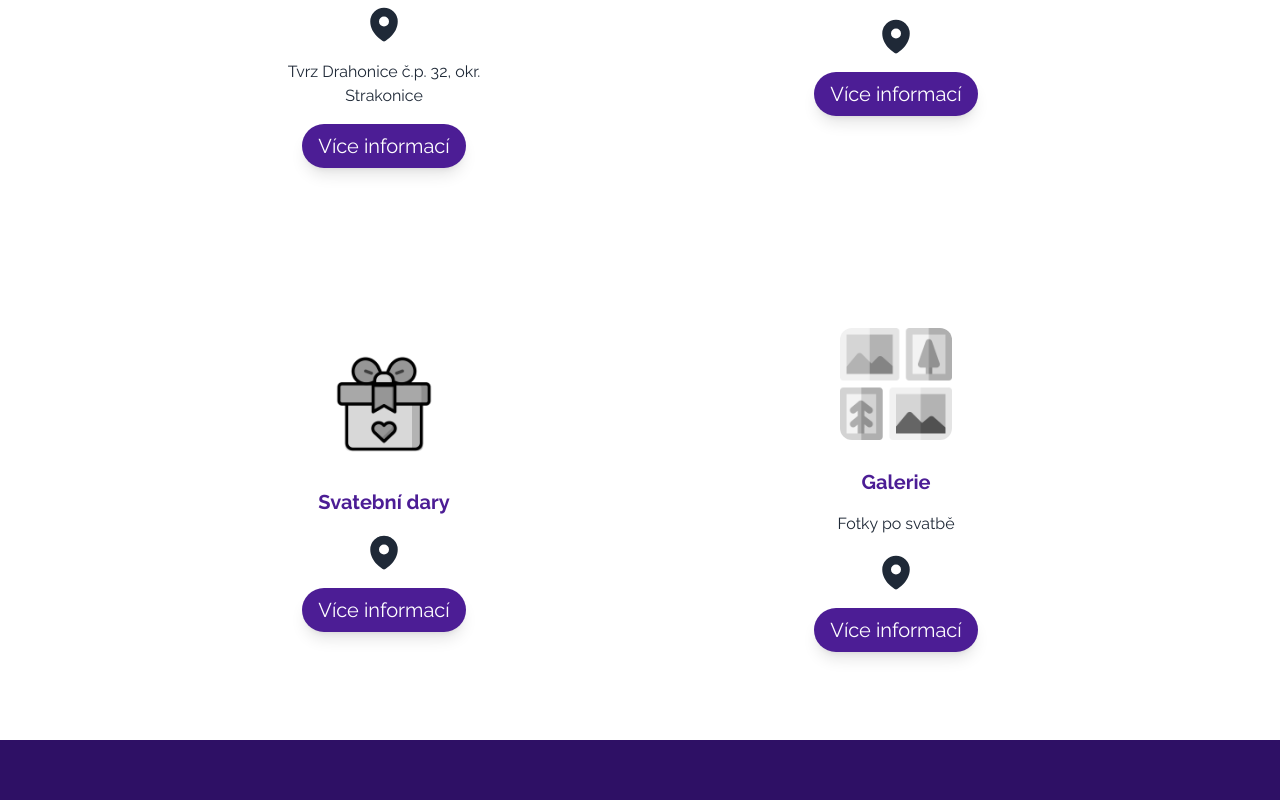
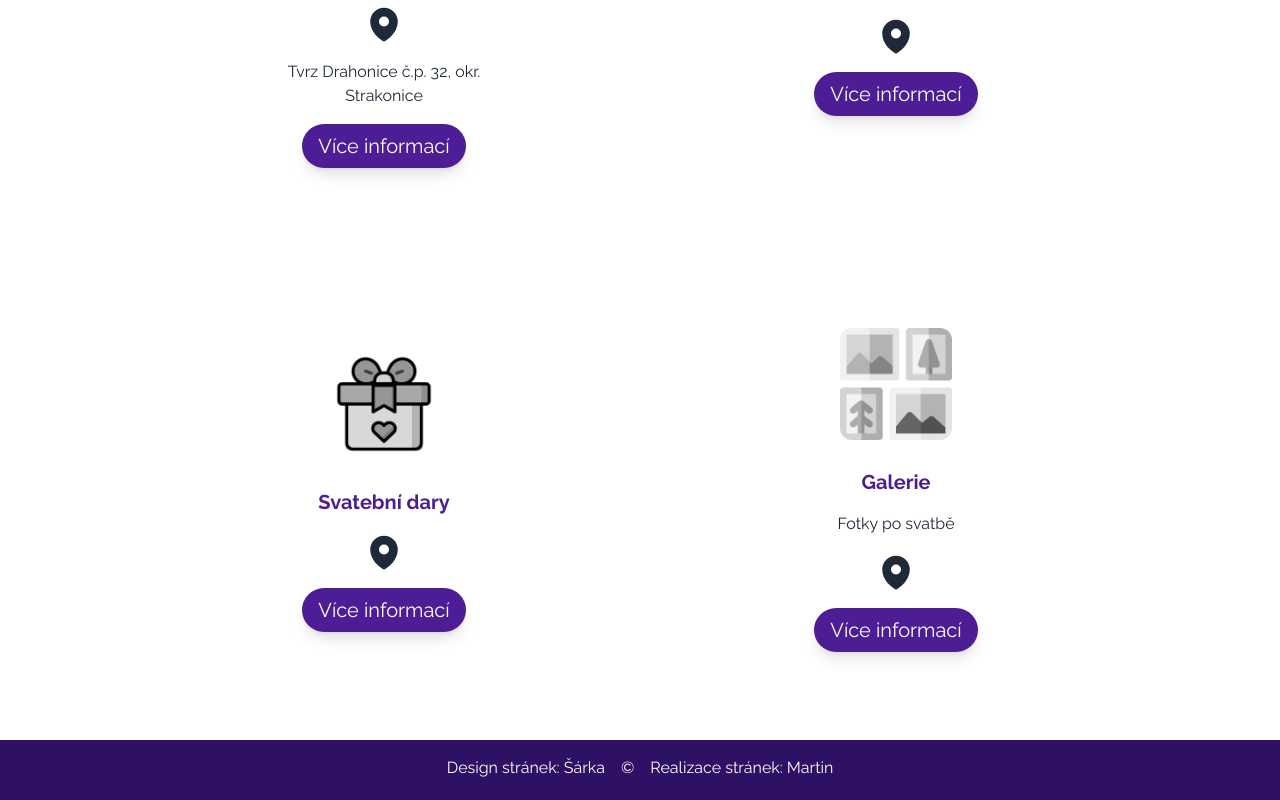
Before and after one commit to martin-1415/svatbaFE, a Next.js app: page / in a window 1280 px wide. Shown: the part 2004-2804 px from the top of the page. Built offline with nearby package versions, Linux system fonts and the light colour scheme.

Commit message:
credentials footer

```diff
--- a/src/app/components/Timeline/Timeline.tsx
+++ b/src/app/components/Timeline/Timeline.tsx
@@ -59,7 +59,7 @@ export default function Timeline() {
             <TimelineItem date={'2013'} text={'Odjíždí na stáž do nejlepšího jaderného ruského výzkumného centra Dubno obehnaného elektickým plotem.' +
                 ' Chtěli zjistit, zda je v tom opravdu elektrika, ale bylo jim líto tý kočky. '} imgUrl={'el.png'} sex={SexEnum.y}/>
 
-            <TimelineItem date={'2014'} text={'Na rok odjíždí na univerzitu v Manchesteru, kterému se tam přezdívá Gaychester.'} sex={SexEnum.y} imgUrl={'manch.jpg'}/>
+            <TimelineItem date={'2014'} text={'Na rok odjíždí na univerzitu v Manchesteru, kterému se tam přezdívá Gaychester. '} sex={SexEnum.y} imgUrl={'manch.jpg'}/>
 
             <TimelineItem date={'2014'} text={'15.10. se jí narodilo první "miminko", který ji posunulo život zase' +
                 ' jiným směrem a potkala zase nové zajímavé lidi. Začala s ním cvičit, chodit na obrany a jezdit po' +
--- a/src/app/layout.tsx
+++ b/src/app/layout.tsx
@@ -38,7 +38,6 @@ export default function RootLayout({
       <body className={`${dancingScript.variable} flex flex-col`}>
 
         <div id="header" className="h-header bg-violet-300 ">
-          {/* eslint-disable-next-line @next/next/no-html-link-for-pages */}
             <Navigation />
         </div>
 
@@ -48,7 +47,11 @@ export default function RootLayout({
             </div>
         </main>
 
-        <div id="footer" className="relative bg-violet-950 h-header text-white">
+        <div id="footer" className="relative bg-violet-950 min-h-header text-white flex justify-center">
+            <div className="px-2  py-4">Design stránek: Šárka</div>
+            <div className="px-2 py-4" >©</div>
+            <div className="px-2 py-4">Realizace stránek: Martin </div>
+
         </div>
       </body>
     </html>
```
Also changed, not shown: 1 other file (tests, documents, lock files or other folders).
